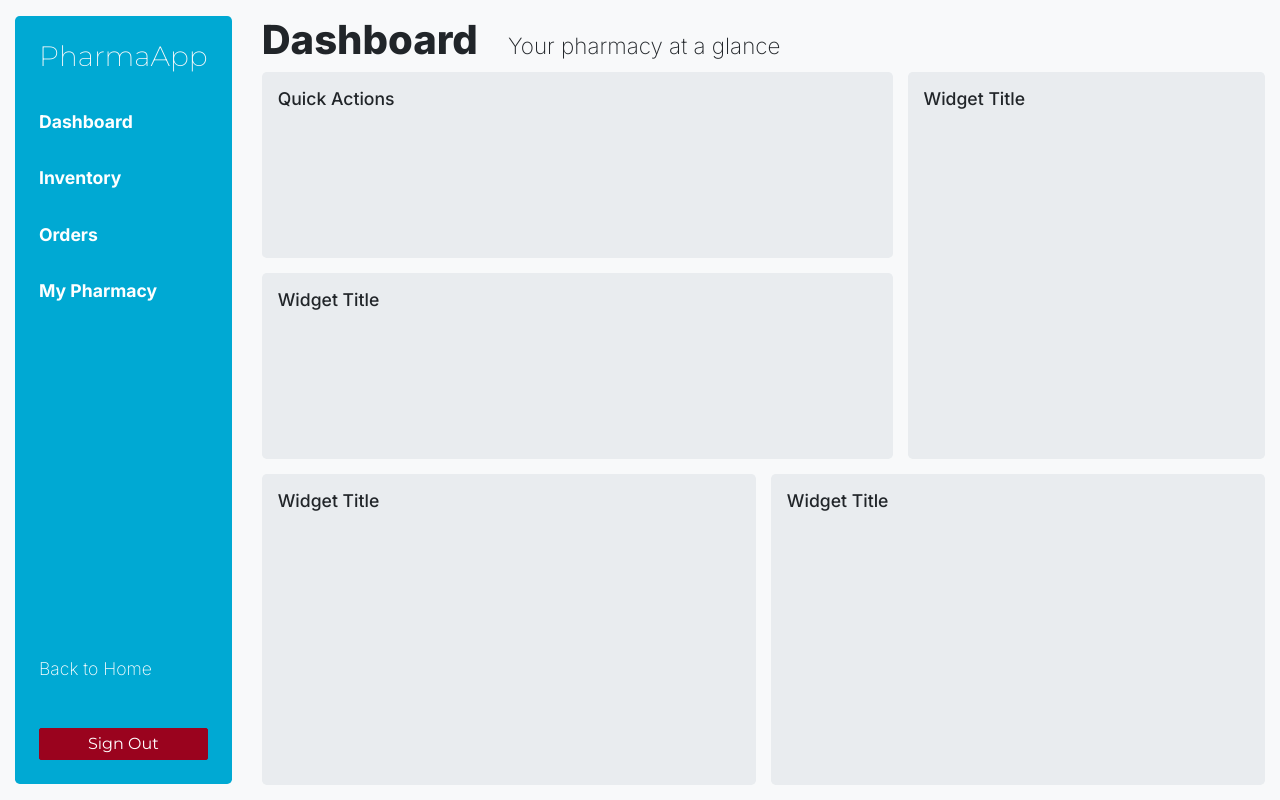
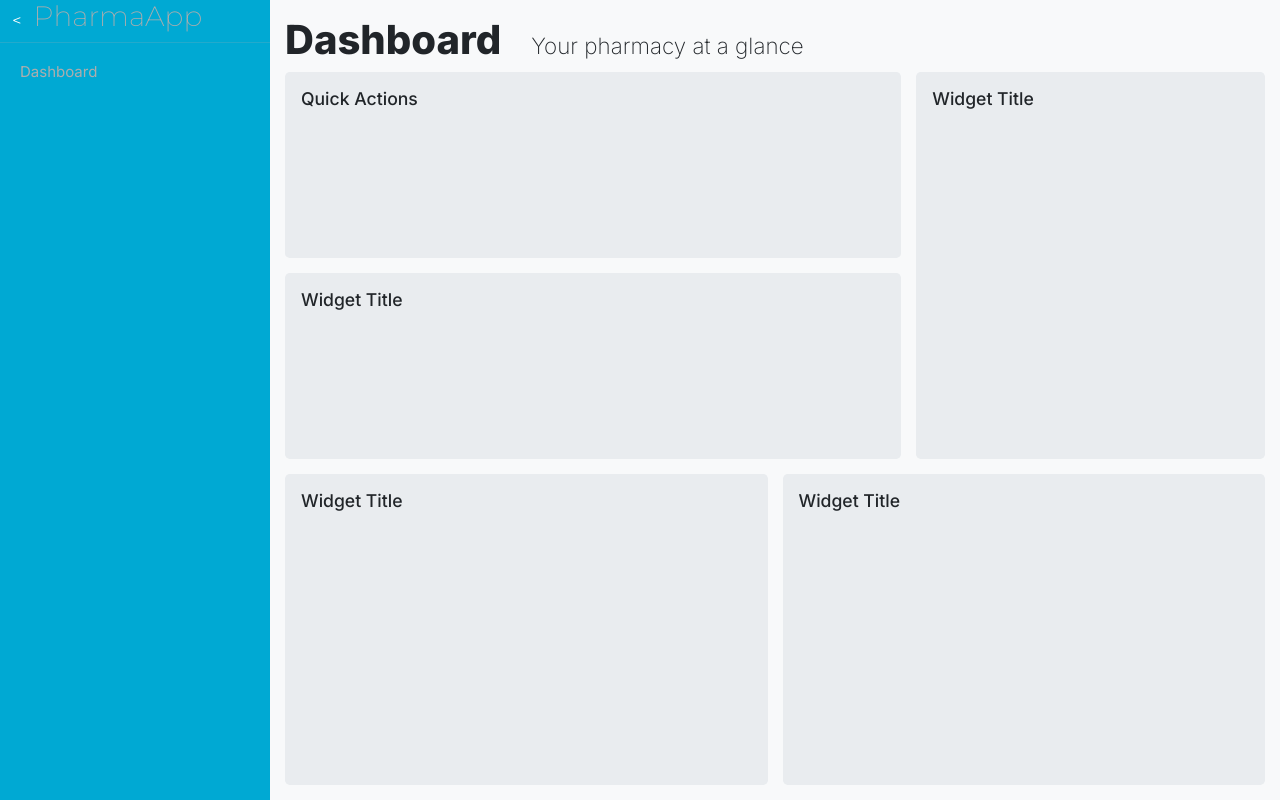
Before and after one commit to NatnaelE/Capstone---PharmaApp, a React (Create React App) app in the folder client/: page /pharmacist/dashboard in a window 1280 px wide. Built offline with nearby package versions, Linux system fonts and the light colour scheme; sample sign-in values are in the browser's storage.

Commit message:
Added react pro sidebar

```diff
--- a/client/package.json
+++ b/client/package.json
@@ -3,6 +3,7 @@
   "version": "0.1.0",
   "private": true,
   "dependencies": {
+    "@material-ui/icons": "^4.11.2",
     "@testing-library/jest-dom": "^5.11.10",
     "@testing-library/react": "^11.2.6",
     "@testing-library/user-event": "^12.8.3",
@@ -11,6 +12,7 @@
     "react": "^17.0.2",
     "react-bootstrap": "^1.5.2",
     "react-dom": "^17.0.2",
+    "react-pro-sidebar": "^0.6.0",
     "react-router-dom": "^5.2.0",
     "react-scripts": "4.0.3",
     "web-vitals": "^1.1.1"
--- a/client/src/components/pharmacist/PharmacistApp.js
+++ b/client/src/components/pharmacist/PharmacistApp.js
@@ -10,7 +10,7 @@ const PharmacistApp = () => {
     <Container fluid className="bg-light vh-100">
       <Row className="h-100">
         {/* <Col xs={2} md={1} lg={4} xl={3} className="d-flex flex-column"> */}
-        <Col xs={2} md={1} lg={"auto"} className="d-flex flex-column">
+        <Col xs={"auto"} className="px-0">
           <SideBar />
         </Col>
         <Col id="dashboardContent">
--- a/client/src/components/pharmacist/components/SideBar.js
+++ b/client/src/components/pharmacist/components/SideBar.js
@@ -2,33 +2,69 @@ import React, { useState } from 'react'
 import { useAuth } from '../../../hooks/useAuth'
 import { Container, Jumbotron, Row, Col, Button } from 'react-bootstrap'
 
+import {
+  ProSidebar,
+  Menu,
+  MenuItem,
+  SubMenu,
+  SidebarHeader,
+  SidebarFooter,
+  SidebarContent,
+} from 'react-pro-sidebar'
+
 const SideBar = () => {
   let auth = useAuth()
+  const [collapsed, setCollapsed] = useState(false)
+  const [toggled, setToggled] = useState(false)
+
+  return <ProSidebar id="sideBar"
+    collapsed={collapsed}
+    breakPoint="md"
+  >
+    <SidebarHeader>
+      <Row className="mx-0 flex-nowrap">
+        <Button variant="trans" onClick={e => {
+          e.preventDefault()
+          console.log(collapsed)
+          setCollapsed(!collapsed)
+          console.log(collapsed)
+        }}>{'<'}</Button>
+        <h1 className={`${collapsed ? "d-none" : ""}`}>PharmaApp</h1>
+      </Row>
+    </SidebarHeader>
+
+    <SidebarContent>
+      <Menu iconShape="circle">
+        <MenuItem>Dashboard</MenuItem>
+      </Menu>
+    </SidebarContent>
+  </ProSidebar>
+
   // const [expand, setExpand] = useState(false)
-  return <Jumbotron id="sideBar"
-            className="bg-sky-blue text-light h-100 my-3 p-4" >
-        <Row className="h-100 flex-column">
-          <Col xs={"auto"} className="flex-grow-0">
-            <h1 className="fw-200">PharmaApp</h1>
-          </Col>
-          <Col xs={5} className="my-3 d-flex flex-column justify-content-around">
-            <a href="/pharmacist/dashboard"><h2>Dashboard</h2></a>
-            <a href="/pharmacist/inventory"><h2>Inventory</h2></a>
-            <a href="/pharmacist/orders"><h2>Orders</h2></a>
-            <a href="/pharmacist/pharmacy"><h2>My Pharmacy</h2></a>
-          </Col>
-          <Col xs={"auto"} className="mt-auto d-flex flex-column">
-            <a href="/" className=""><h3>Back to Home</h3></a>
-            <hr />
-            <Button variant="dark-red" className="mt-2" onClick={e => {
-                e.preventDefault()
-                auth.signOut()
-              }}>Sign Out</Button>
-          </Col>
-        </Row>
+  // return <Jumbotron id="sideBar"
+  //           className="bg-sky-blue text-light h-100 my-3 p-4" >
+  //       <Row className="h-100 flex-column">
+  //         <Col xs={"auto"} className="flex-grow-0">
+  //           <h1 className="fw-200">PharmaApp</h1>
+  //         </Col>
+  //         <Col xs={5} className="my-3 d-flex flex-column justify-content-around">
+  //           <a href="/pharmacist/dashboard"><h2>Dashboard</h2></a>
+  //           <a href="/pharmacist/inventory"><h2>Inventory</h2></a>
+  //           <a href="/pharmacist/orders"><h2>Orders</h2></a>
+  //           <a href="/pharmacist/pharmacy"><h2>My Pharmacy</h2></a>
+  //         </Col>
+  //         <Col xs={"auto"} className="mt-auto d-flex flex-column">
+  //           <a href="/" className=""><h3>Back to Home</h3></a>
+  //           <hr />
+  //           <Button variant="dark-red" className="mt-2" onClick={e => {
+  //               e.preventDefault()
+  //               auth.signOut()
+  //             }}>Sign Out</Button>
+  //         </Col>
+  //       </Row>
 
 
-  </Jumbotron>
+  // </Jumbotron>
 }
 
 export default SideBar
--- a/client/src/styles/custom.scss
+++ b/client/src/styles/custom.scss
@@ -18,7 +18,7 @@ $theme-colors: (
 $grid-columns: 16;
 $grid-row-columns: 8;
 
-$transition-collapse: opacity 0 ease;
+// $transition-collapse: opacity 0 ease;
 
 // $headings-font-family: 'Inter';
 $input-btn-font-family: 'Montserrat', sans-serif;
@@ -47,5 +47,12 @@ $btn-border-radius-sm: 2px;
 @import './fonts.scss';
 @import './dashboard.scss';
 
+
+// React Pro Sidebar Overrides
+$sidebar-bg-color: map-get($theme-colors, "sky-blue");
+
+// Import react pro sidebar
+@import '~react-pro-sidebar/dist/scss/styles.scss';
+
 // Import Bootstrap
 @import '~bootstrap/scss/bootstrap.scss';
--- a/client/src/styles/dashboard.scss
+++ b/client/src/styles/dashboard.scss
@@ -4,6 +4,7 @@
   h1 {
     font-family: 'Montserrat', sans-serif;
     font-size: 1.75rem;
+    font-weight: 200;
   }
 
   h2 {
```
Also changed, not shown: 1 other file (tests, documents, lock files or other folders).
